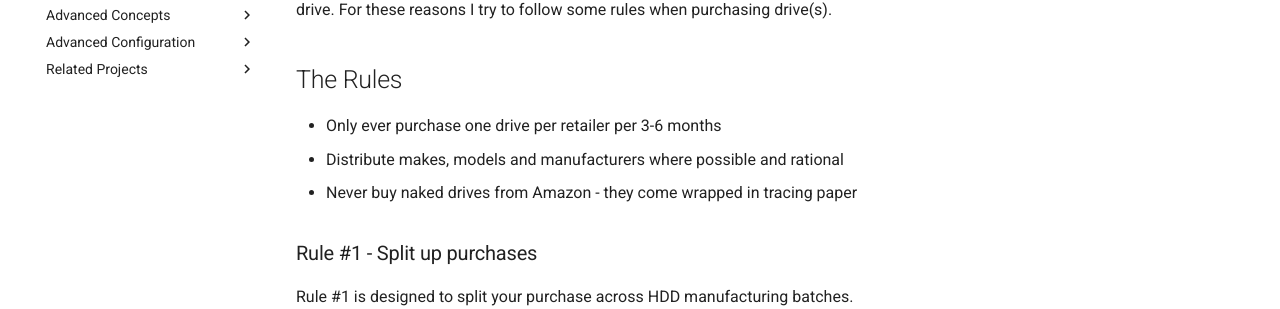
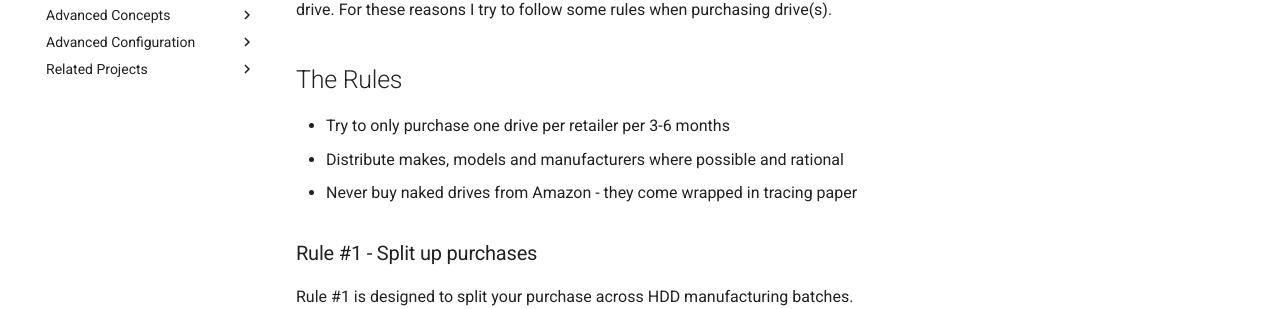
Before and after one commit to ironicbadger/pms-wiki, an MkDocs documentation site: the page built from docs/hardware/hdd-purchase-methodology.md, in a window 1280 px wide and 900 px high. Shown: the part 338-647 px from the top of the window. Built offline with MkDocs 1.6.1 and Material for MkDocs 9.7.7, drawn with Linux system fonts in a browser that asks for light colours; some web fonts are replaced; comment, search, counter and statistics services are not loaded.

Commit message:
tweak to the rules

```diff
--- a/docs/hardware/hdd-purchase-methodology.md
+++ b/docs/hardware/hdd-purchase-methodology.md
@@ -7,7 +7,7 @@ It is a fact of life that some mechanical hard drives are created more equal tha
 
 ## The Rules
 
-* Only ever purchase one drive per retailer per 3-6 months
+* Try to only purchase one drive per retailer per 3-6 months
 * Distribute makes, models and manufacturers where possible and rational
 * Never buy naked drives from Amazon - they come wrapped in tracing paper
 
```
